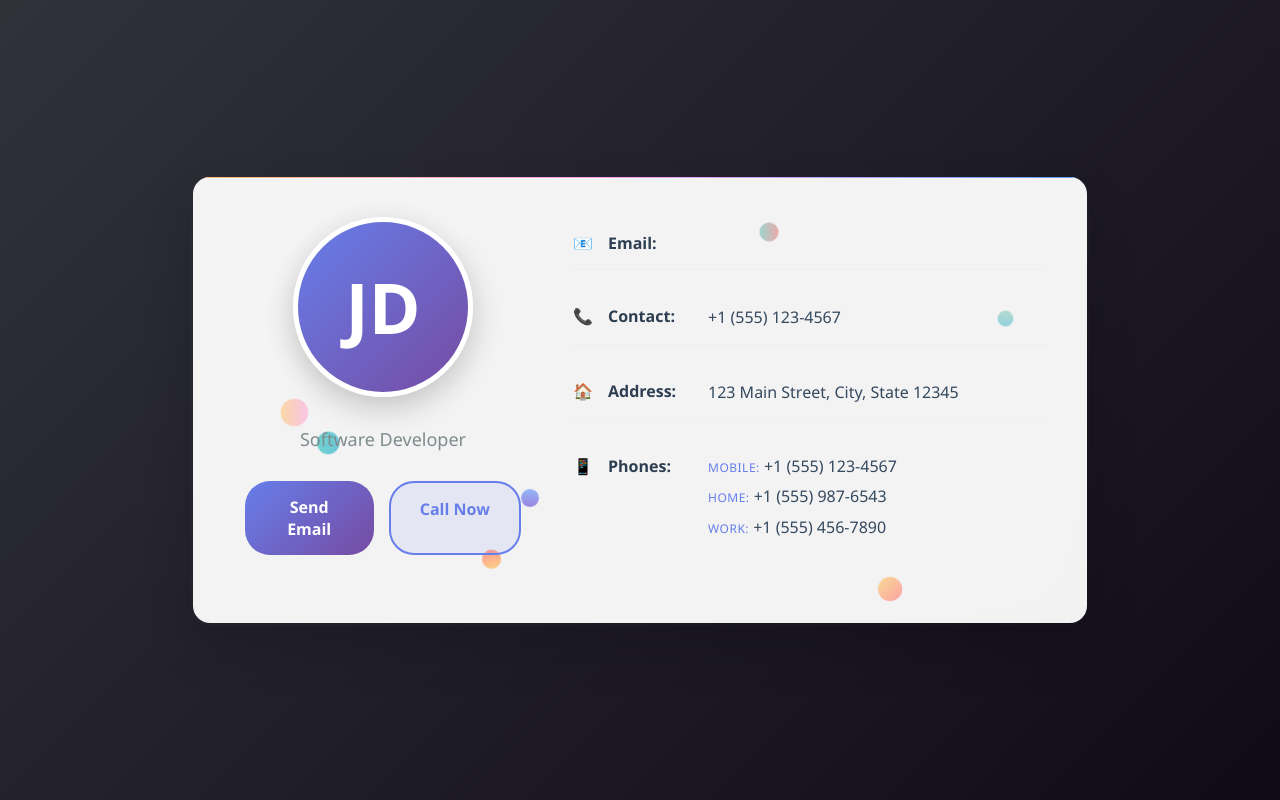
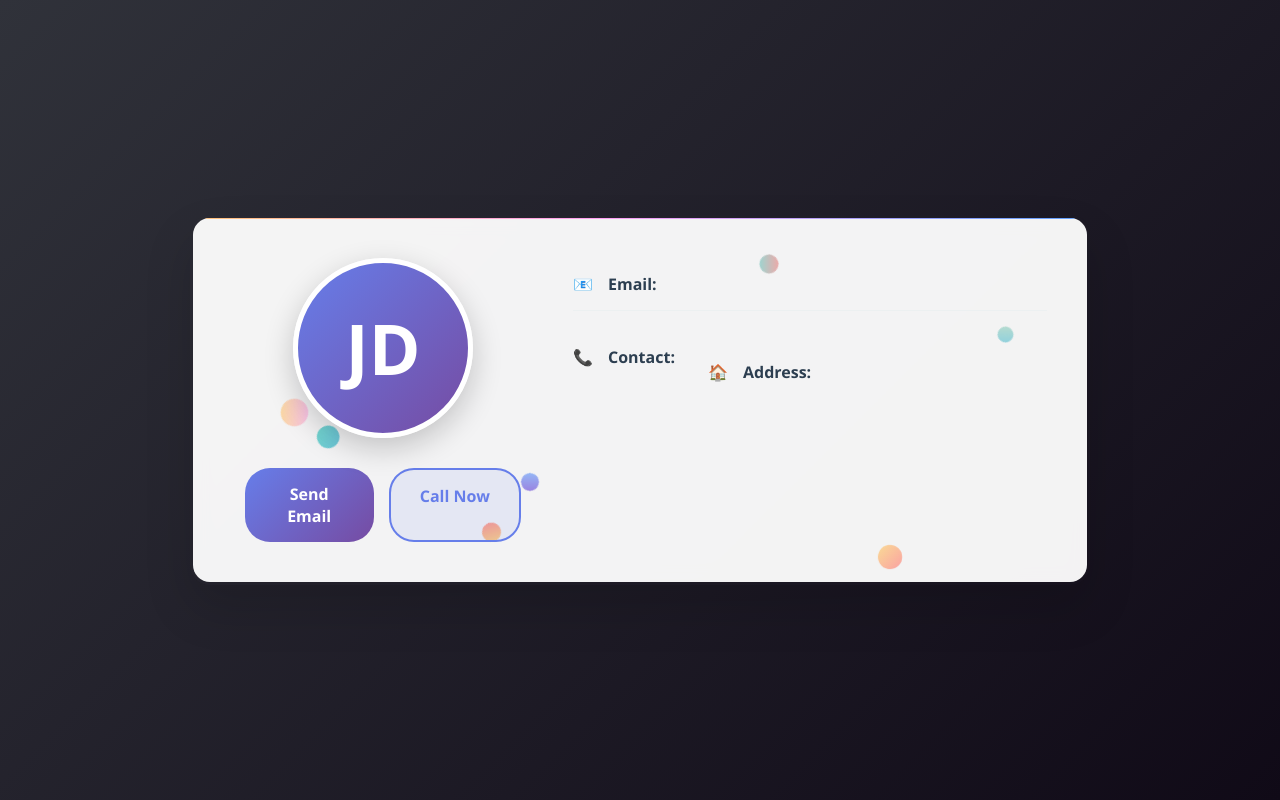
Before and after one commit to Riyom161399/Dynamic_resume_builder, a plain HTML site: page Frontend/profile.html in a window 1280 px wide. Drawn offline with Linux system fonts and the light colour scheme.

Commit message:
Update profile.html

```diff
--- a/Frontend/profile.html
+++ b/Frontend/profile.html
@@ -22,7 +22,7 @@
         </div>
 
         <h1 class="user-name"><span id="profile-name"></span></h1>
-        <p class="user-title">Software Developer</p>
+
 
         <div class="contact-buttons">
           <a href="mailto:john.doe@example.com" class="contact-btn btn-primary"
@@ -36,6 +36,8 @@
 
       <div class="right-section">
         <div class="info-section">
+
+
           <div class="info-item">
             <div class="info-icon">📧</div>
             <div class="info-label">Email:</div>
@@ -45,31 +47,13 @@
           <div class="info-item">
             <div class="info-icon">📞</div>
             <div class="info-label">Contact:</div>
-            <div class="info-value">+1 (555) 123-4567</div>
+            <div class="info-value"><span id="profile-contact"></span>
           </div>
 
           <div class="info-item">
             <div class="info-icon">🏠</div>
             <div class="info-label">Address:</div>
-            <div class="info-value">123 Main Street, City, State 12345</div>
-          </div>
-
-          <div class="info-item">
-            <div class="info-icon">📱</div>
-            <div class="info-label">Phones:</div>
-            <div class="info-value">
-              <ul class="phone-list">
-                <li class="phone-item">
-                  <span class="phone-type">Mobile:</span> +1 (555) 123-4567
-                </li>
-                <li class="phone-item">
-                  <span class="phone-type">Home:</span> +1 (555) 987-6543
-                </li>
-                <li class="phone-item">
-                  <span class="phone-type">Work:</span> +1 (555) 456-7890
-                </li>
-              </ul>
-            </div>
+            <div class="info-value"><span id="profile-address"></span></div>
           </div>
         </div>
       </div>
```
